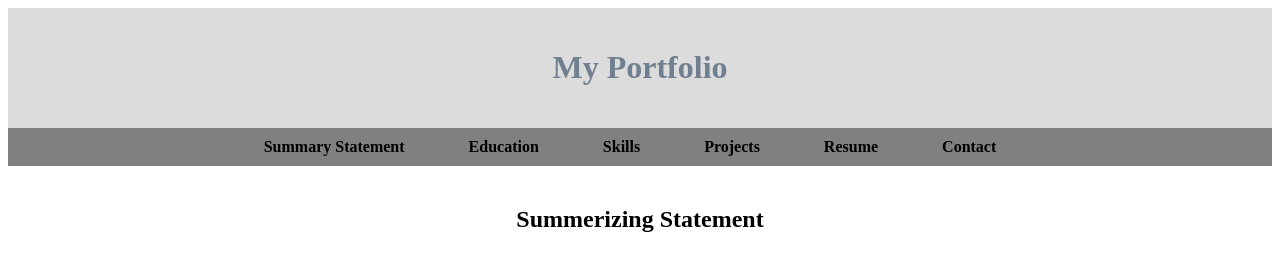
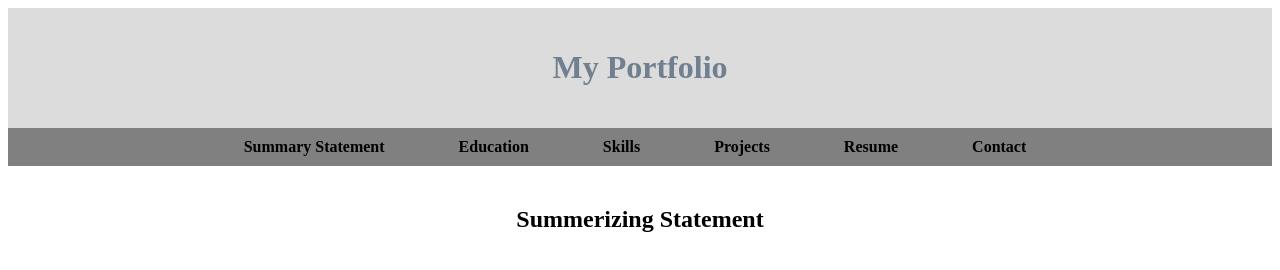
Before and after one commit to Deimos807/Deimos807.github.io, a plain HTML site: page index.html in a window 1280 px wide. Drawn offline with Linux system fonts and the light colour scheme.

Commit message:
more fix

```diff
--- a/styles.css
+++ b/styles.css
@@ -9,13 +9,19 @@ p
     text-align: center;
 }
 
-li
+ul
 {
-    text-align: center;
+    list-style: none;
+    padding: 0;
+    margin:0;
+    text-align:center;
 }
-div
+
+ul li
 {
-    text-align: center;
+    display: inline-block;
+     margin: 0 10px;
+     text-align: left;
 }
 header
 {
```
